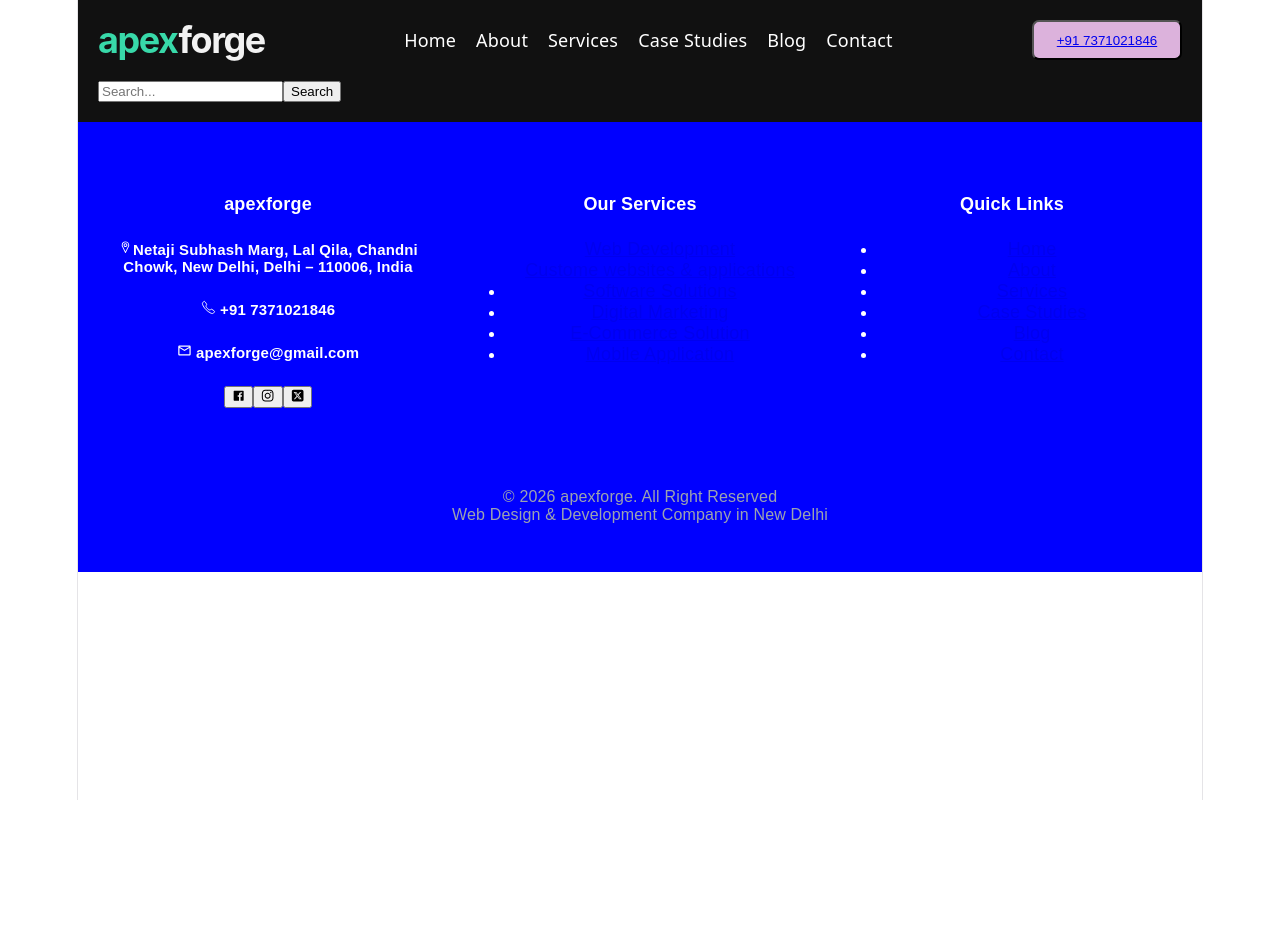
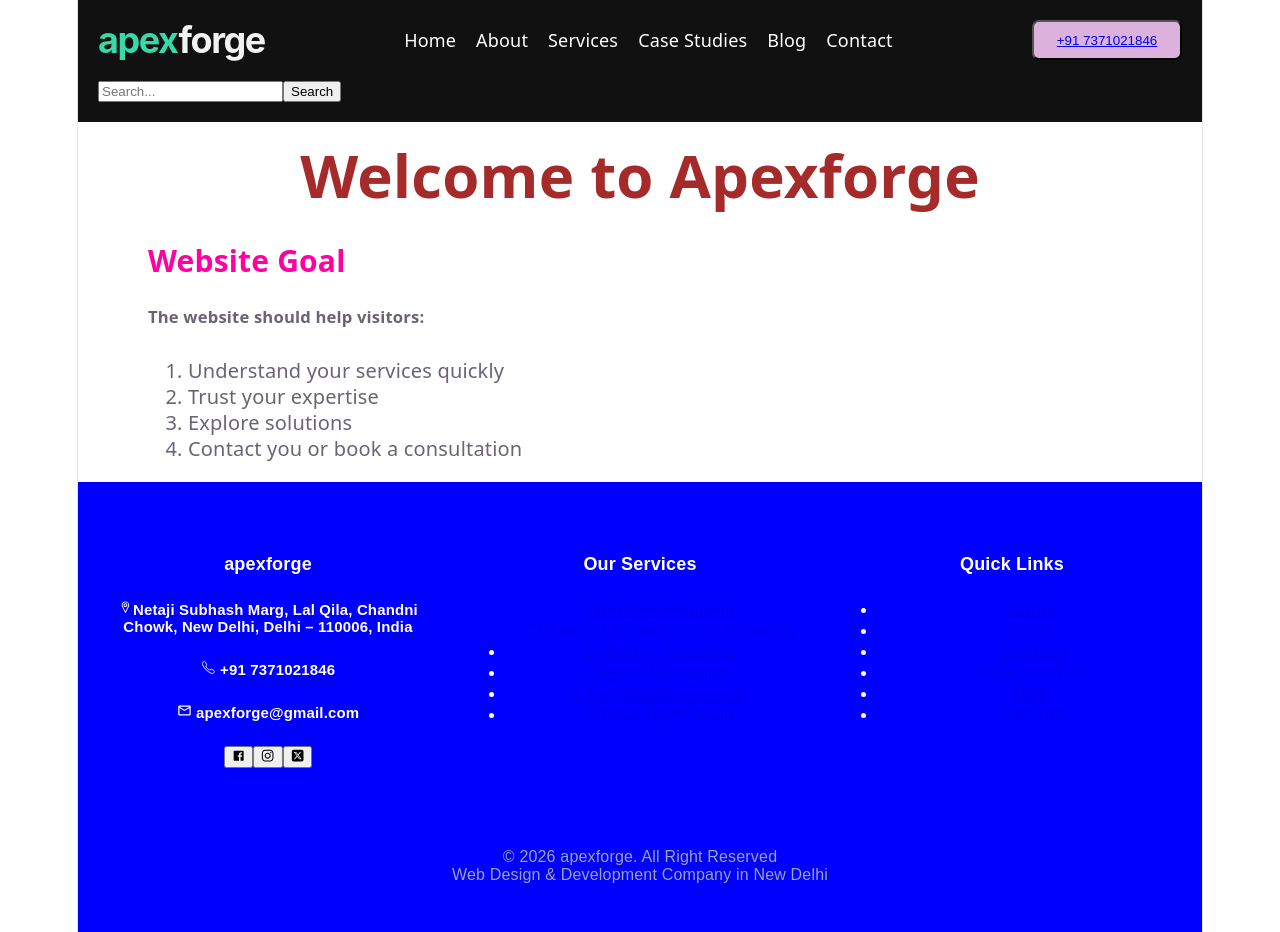
Before and after one commit to ApexForge-hub/AF_Core, a React (Vite) app: page / in a window 1280 px wide. Before the commit the page ends 800 px from the top, so only its background shows below. Built offline with nearby package versions, Linux system fonts and the light colour scheme.

Commit message:
add main

```diff
--- a/src/componenet/Home.jsx
+++ b/src/componenet/Home.jsx
@@ -44,7 +44,22 @@ function Home() {
           </form>
       </header>
 
-      <main className="hero"></main>
+       <main className="homeMain">
+      <div className="home-style">Welcome to Apexforge</div>
+
+      <div className="body">
+        <h3 className="goal">Website Goal</h3>
+        <h5>The website should help visitors:</h5>
+        <p></p>
+
+        <ol>
+          <li> Understand your services quickly</li>
+          <li> Trust your expertise</li>
+          <li> Explore solutions</li>
+          <li> Contact you or book a consultation</li>
+        </ol>
+      </div>
+    </main>
 
       <outlet/>
       {/* <Home/> */}
@@ -120,24 +135,7 @@ function Home() {
       </footer>
     </div>
   );
-  // return (
-  //   <main className="homeMain">
-  //     <div className="home-style">Welcome to Apexforge</div>
 
-  //     <div className="body">
-  //       <h3 className="goal">Website Goal</h3>
-  //       <h5>The website should help visitors:</h5>
-  //       <p></p>
-
-  //       <ol>
-  //         <li> Understand your services quickly</li>
-  //         <li> Trust your expertise</li>
-  //         <li> Explore solutions</li>
-  //         <li> Contact you or book a consultation</li>
-  //       </ol>
-  //     </div>
-  //   </main>
-  // );
 };
 
 export default Home;
```
